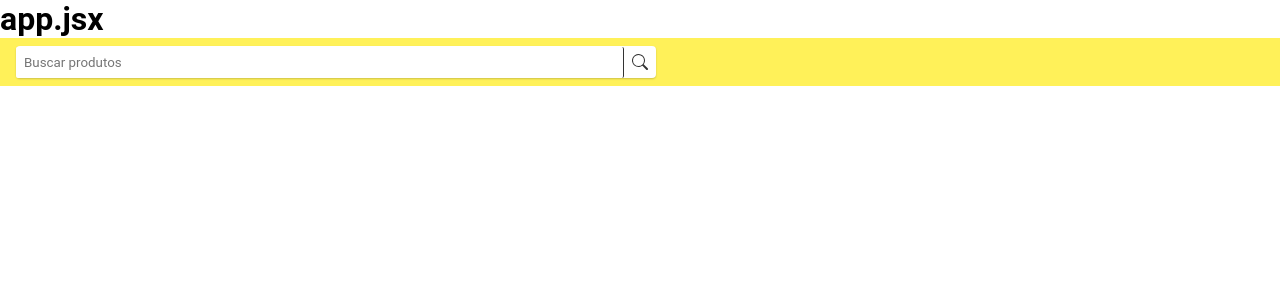
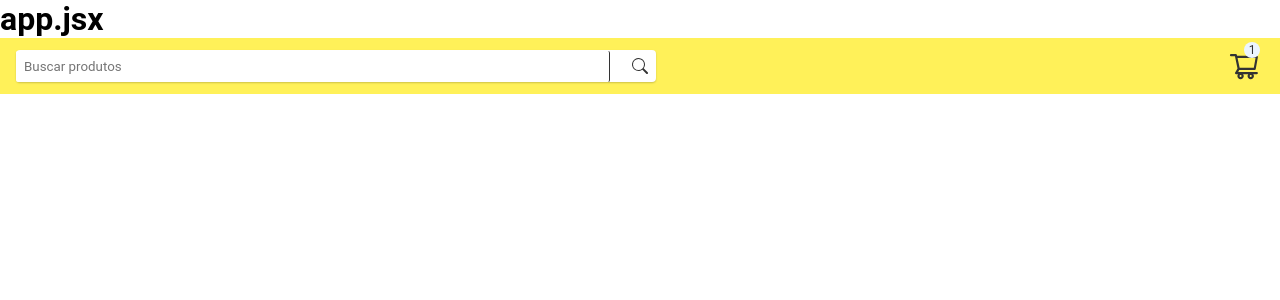
Before and after one commit to Dener-Garcia/curse-store-mercado-livre-reactJS, a React (Vite) app: page / in a window 1280 px wide. Shown: the top 300 px of the page. Built offline with nearby package versions, Linux system fonts and the light colour scheme.

Commit message:
feat: created cart button componente

```diff
--- /dev/null
+++ b/src/components/CartButton/CartButton.jsx
@@ -0,0 +1,14 @@
+import React from 'react'
+import './style.css'
+
+import { AiOutlineShoppingCart } from 'react-icons/ai'
+
+const CartButton = () => {
+  return (
+    <button type="button"><AiOutlineShoppingCart/>
+      <span>1</span>
+    </button>
+  )
+}
+
+export default CartButton
--- /dev/null
+++ b/src/components/CartButton/style.css
@@ -0,0 +1,29 @@
+button{
+  position: relative;
+  display: flex;
+  align-items: cente;
+  justify-content: center;
+  padding: 4px;
+  border: none;
+  font-size: 2rem;
+  background: none;
+  margin-left: 14px;
+  color: #333;
+  cursor: pointer;
+}
+
+span{
+  position: absolute;
+  left: 50%;
+  top: -4px;
+  width: 1rem;
+  height: 1rem;
+  display: flex;
+  align-items: center;
+  justify-content: center;
+  padding: 8px;
+  background-color: #ecf5ff;
+  border-radius: 50%;
+
+  font-size: 0.75rem;
+}
--- a/src/components/Header/Header.jsx
+++ b/src/components/Header/Header.jsx
@@ -1,11 +1,13 @@
 import React from 'react'
 import './style.css'
 import SearchBar from '../SearchBar/SearchBar'
+import CartButton from '../CartButton/CartButton'
 
 const Header = () => {
   return (
     <header>
       <SearchBar />
+      <CartButton/>
     </header>
   )
 }
```
Also changed, not shown: 1 other file (tests, documents, lock files or other folders).
